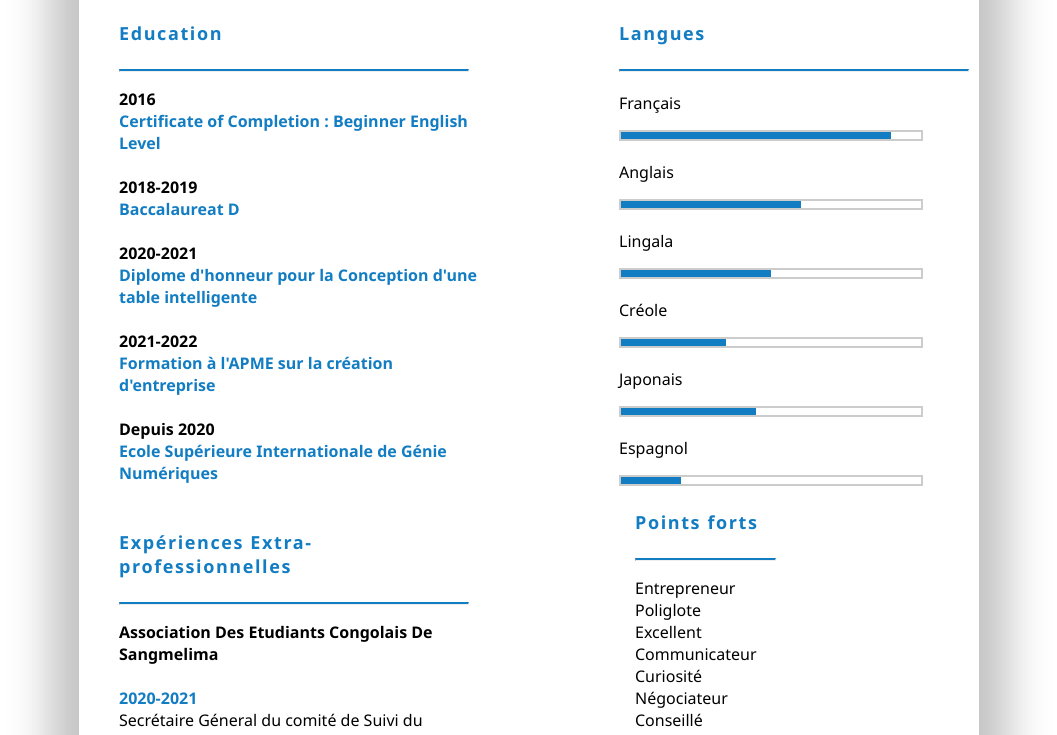
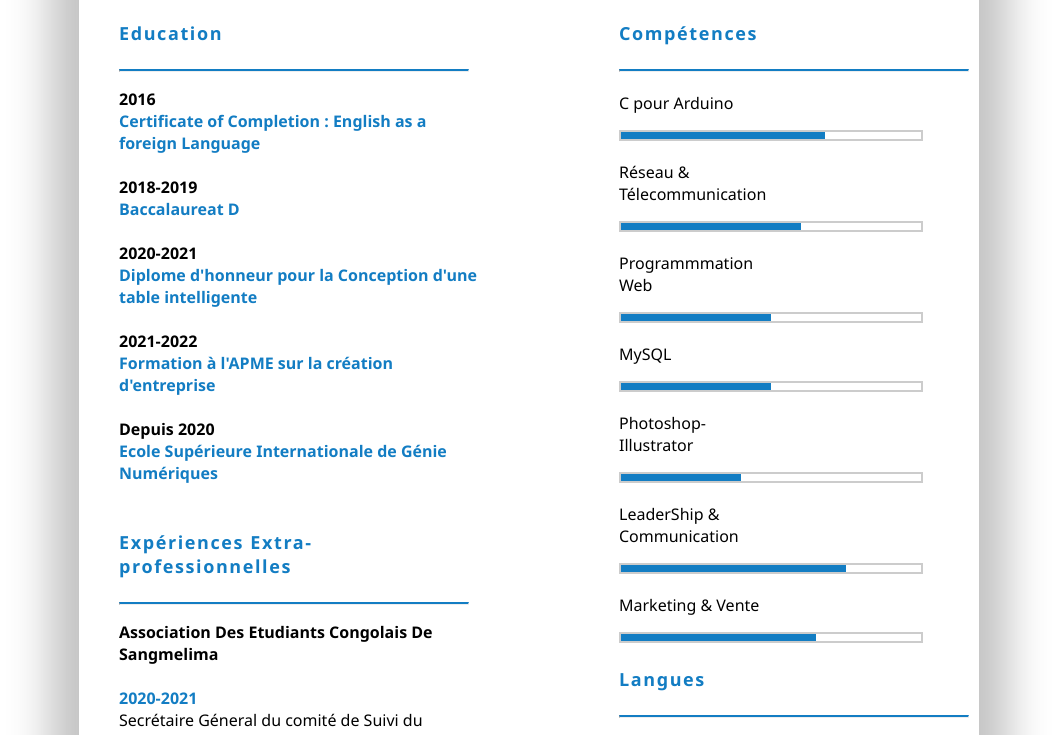
Before and after one commit to Claudem17/my-curriculum, a plain HTML site: page index.html in a window 1280 px wide. Shown: the part 181-916 px from the top of the page, without its empty margins (111-1168 px from the left). Drawn offline with Linux system fonts and the light colour scheme.

Commit message:
Add files via upload

```diff
--- a/index.html
+++ b/index.html
@@ -50,7 +50,7 @@
        <div class="div">
 
 
-          <div><b>2016 </b><strong><br>Certificate of Completion : Beginner English Level</strong>
+          <div><b>2016 </b><strong><br>Certificate of Completion : English as a foreign Language</strong>
           </div>
          <br>
 
@@ -111,7 +111,7 @@
 
             <br>
             <br>
-             Gestionnaire de boutique de vente d'appareil Electroniques au Cameroun
+             Gestionnaire de vente d'appareils électroniques
              <br>
 
              <br>
@@ -136,16 +136,14 @@
           </p>
         </div>
 
+
+</section>
+
+<section class="section-right">
+
     <h4>Compétences</h4>
     <hr class="slide">
       <div class="scroll">
-
-                <div class="comp">
-                    <p>LeaderShip & Communication</p>
-                    <div class="cool">
-                        <div style="width:75%" class="inner"></div>
-                    </div>
-                </div>
 
         <div class="comp">
             <p>C pour Arduino</p>
@@ -155,23 +153,16 @@
         </div>
 
         <div class="comp">
-                    <p>Marketing & Vente</p>
-                    <div class="cool">
-                        <div style="width:65%" class="inner"> </div>
-                    </div>
-                </div>
-
-                <div class="comp">
-                    <p>Mannequinat</p>
+            <p>Réseau & Télecommunication</p>
             <div class="cool">
                 <div style="width:60%" class="inner"> </div>
             </div>
         </div>
 
         <div class="comp">
-                    <p>Réseau & Télecommunication</p>
+            <p>Programmmation Web</p>
             <div class="cool">
-                        <div style="width:57%" class="inner"> </div>
+                <div style="width:50%" class="inner"> </div>
             </div>
         </div>
 
@@ -188,12 +179,22 @@
                 <div style="width:40%" class="inner"> </div>
             </div>
         </div>
+
+                <div class="comp">
+                    <p>LeaderShip & Communication</p>
+                    <div class="cool">
+                        <div style="width:75%" class="inner"></div>
+                    </div>
                 </div>
 
+                <div class="comp">
+                    <p>Marketing & Vente</p>
+                    <div class="cool">
+                        <div style="width:65%" class="inner"> </div>
+                    </div>
+                </div>
 
-</section>
-
-<section class="section-right">
+            </div>
 
     <h4>Langues</h4>
     <hr class="slide">
@@ -208,7 +209,7 @@
                <div class="comp">
                    <p>Anglais</p>
                    <div class="cool">
-                       <div style="width:60%" class="inner"> </div>
+                       <div style="width:65%" class="inner"> </div>
                    </div>
                </div>
 
@@ -222,14 +223,14 @@
             <div class="comp">
                 <p>Créole</p>
                 <div class="cool">
-                    <div style="width:35%" class="inner"> </div>
+                    <div style="width:30%" class="inner"> </div>
                 </div>
             </div>
 
             <div class="comp">
                 <p>Japonais</p>
                 <div class="cool">
-                    <div style="width:45%" class="inner"> </div>
+                    <div style="width:25%" class="inner"> </div>
                 </div>
 
                 <div class="comp">
@@ -246,11 +247,9 @@
     <hr class="slide">
        <div class="div">
          <div>Entrepreneur</div>
-         <div>Poliglote </div>
-         <div>Excellent Communicateur</div>
-         <div>Curiosité</div>
+         <div>Poliglotte </div>
+         <div>Curieux</div>
          <div>Négociateur</div>
-         <div>Conseillé</div>
 
        </div>
 
```
Lines whose indentation alone changed are shown as unchanged.
